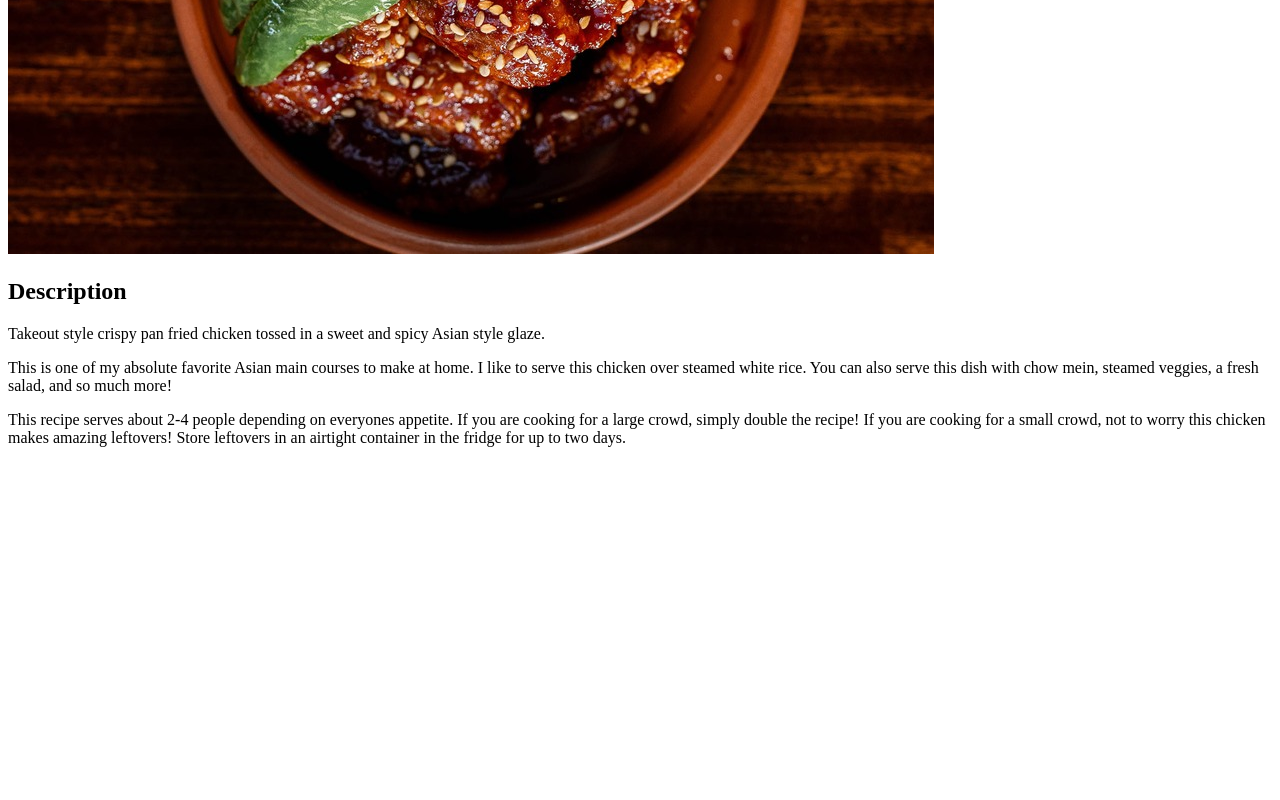
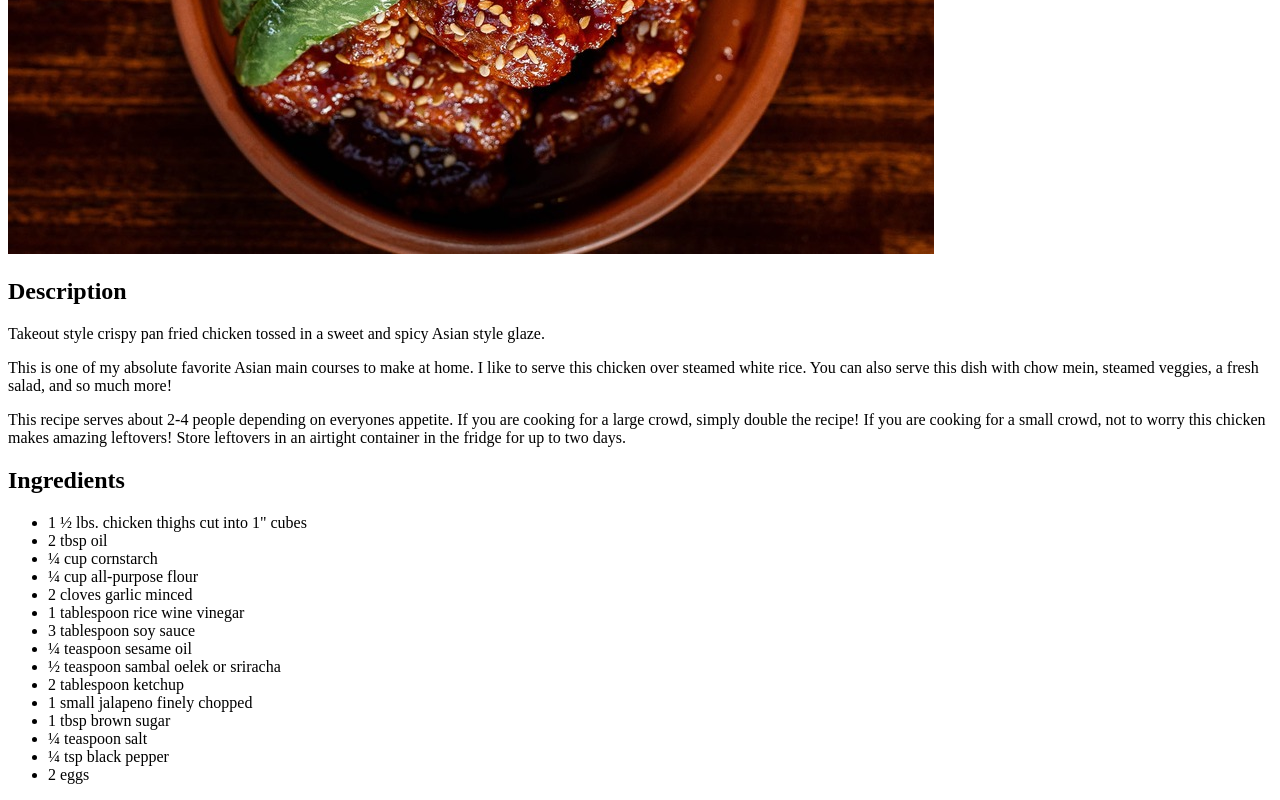
Before and after one commit to codewithprogers/odin-recipes, a plain HTML site: page recipes/sweet-and-spicy-chicken.html in a window 1280 px wide. Shown: the part 444-1244 px from the top of the page. Before the commit the page ends 907 px from the top, so only its background shows below. Drawn offline with Linux system fonts and the light colour scheme.

Commit message:
feat(recipes): add chicken ingredients list

```diff
--- a/recipes/sweet-and-spicy-chicken.html
+++ b/recipes/sweet-and-spicy-chicken.html
@@ -15,5 +15,24 @@
           <p>This is one of my absolute favorite Asian main courses to make at home. I like to serve this chicken over steamed white rice. You can also serve this dish with chow mein, steamed veggies, a fresh salad, and so much more!</p>
 
           <p>This recipe serves about 2-4 people depending on everyones appetite. If you are cooking for a large crowd, simply double the recipe! If you are cooking for a small crowd, not to worry this chicken makes amazing leftovers! Store leftovers in an airtight container in the fridge for up to two days.</p>
+
+          <h2>Ingredients</h2>
+          <ul>
+            <li>1 ½ lbs. chicken thighs cut into 1" cubes</li>
+            <li>2 tbsp oil</li>
+            <li>¼ cup cornstarch</li>
+            <li>¼ cup all-purpose flour</li>
+            <li>2 cloves garlic minced</li>
+            <li>1 tablespoon rice wine vinegar</li>
+            <li>3 tablespoon soy sauce</li>
+            <li>¼ teaspoon sesame oil</li>
+            <li>½ teaspoon sambal oelek or sriracha</li>
+            <li>2 tablespoon ketchup</li>
+            <li>1 small jalapeno finely chopped</li>
+            <li>1 tbsp brown sugar</li>
+            <li>¼ teaspoon salt</li>
+            <li>¼ tsp black pepper</li>
+            <li>2 eggs</li>
+          </ul>
     </body>
  </html>
```
